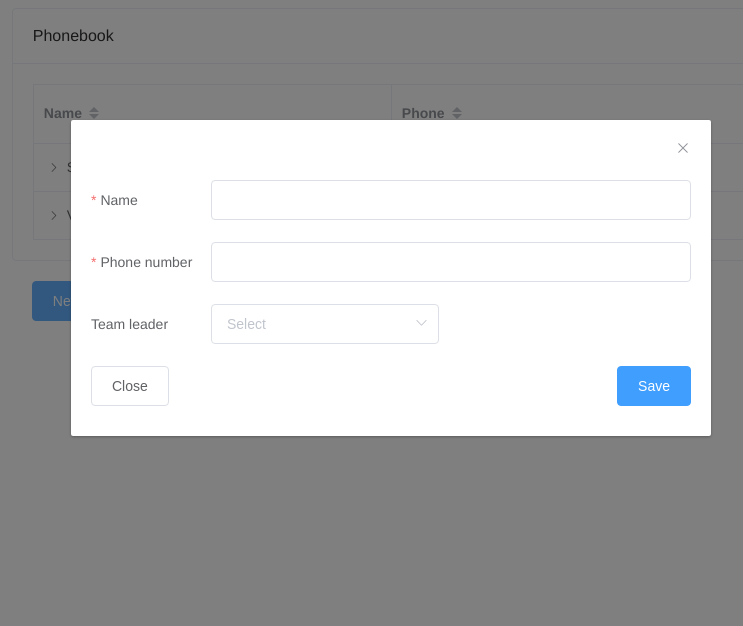
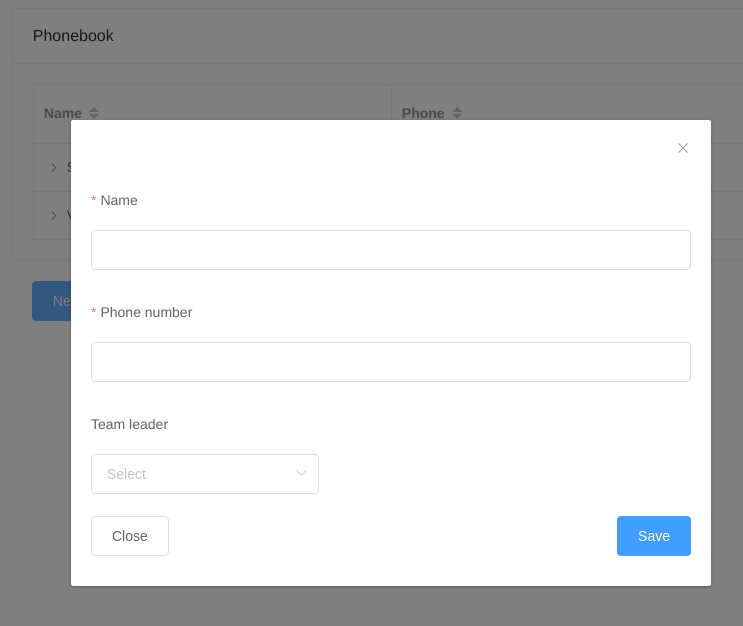
Before and after one commit to wewillevil/wewillevil.github.io, a Vue app: page / in a window 1280 px wide. Both pictures are taken after a click on the button "New contact". Shown: the top 626 px of the page, without its empty margins (249-992 px from the left). Built offline with nearby package versions, Linux system fonts and the light colour scheme.

Commit message:
fixed some issues and obj creation loop

```diff
--- a/src/App.vue
+++ b/src/App.vue
@@ -55,17 +55,19 @@ export default {
   },
   methods: {
     onFormSubmit (data) {
-      const newObj = {
+      let newId = Math.floor(Math.random() * 100) + data.leader
+      let newObj = {}
+      newObj = {
         ...data,
-        id: Math.random()
+        id: newId
       }
       if (!data.leader) {
         this.list.push(newObj)
         this.saveList()
       } else {
         for (let i = 0; i < this.list.length; i++) {
-          if (this.list[i].id === data.leader) {
-            this.list[i].children.push(newObj)
+          if (this.list[i].id === newObj.leader) {
+            this.list[i].children = [newObj]
             this.saveList()
           }
         }
@@ -92,4 +94,9 @@ export default {
   max-width: 60%;
   min-width: 300px;
 }
+input::-webkit-outer-spin-button,
+input::-webkit-inner-spin-button {
+  -webkit-appearance: none;
+  margin: 0;
+}
 </style>
--- a/src/components/ModalForm.vue
+++ b/src/components/ModalForm.vue
@@ -3,13 +3,13 @@
       <el-button type="primary" @click="dialogVisible = true">New contact</el-button>
 
       <el-dialog class="dialog" :visible.sync="dialogVisible" @close="onClose">
-        <el-form :model="form" :data="list" :rules="rules" ref="addItemForm" label-position="left" label-width="120px">
+        <el-form :model="form" :data="list" :rules="rules" ref="addItemForm" :label-position="labelPosition" label-width="120px">
           <el-form-item label="Name" prop="name">
             <el-input v-model="form.name" autocomplete="off"/>
           </el-form-item>
 
           <el-form-item label="Phone number" prop="number">
-            <el-input v-model="form.number" autocomplete="off"/>
+            <el-input type="number" v-model="form.number" autocomplete="off"/>
           </el-form-item>
 
           <el-form-item label="Team leader" prop="leader">
@@ -38,11 +38,12 @@ export default {
   data () {
     return {
       dialogVisible: false,
+      labelPosition: 'top',
       form: {
+        id: '',
         leader: '',
         name: '',
         number: '',
-        id: '',
         children: []
       },
       rules: {
@@ -88,4 +89,9 @@ export default {
   flex-flow: row;
   justify-content: space-between;
 }
+@media (max-width: 750px) {
+  .dialog {
+    min-width: 90%;
+  }
+}
 </style>
```
